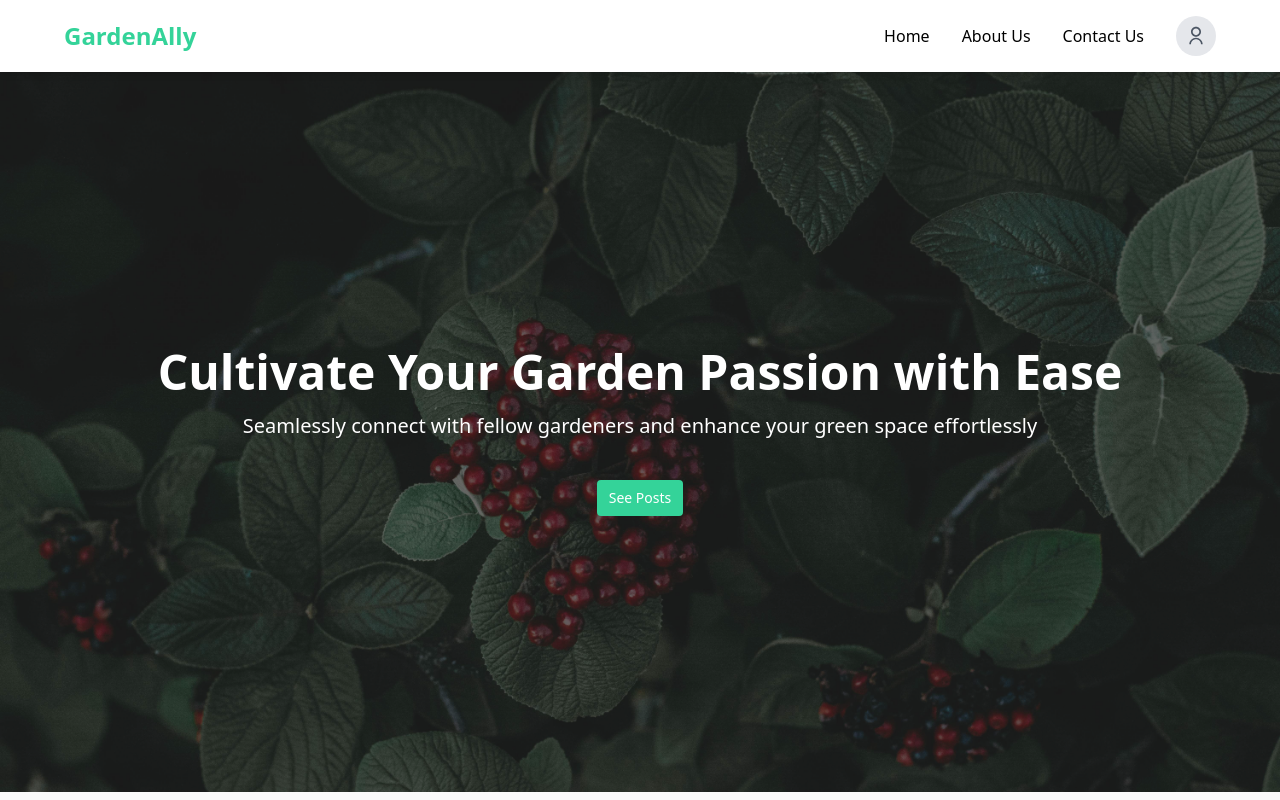
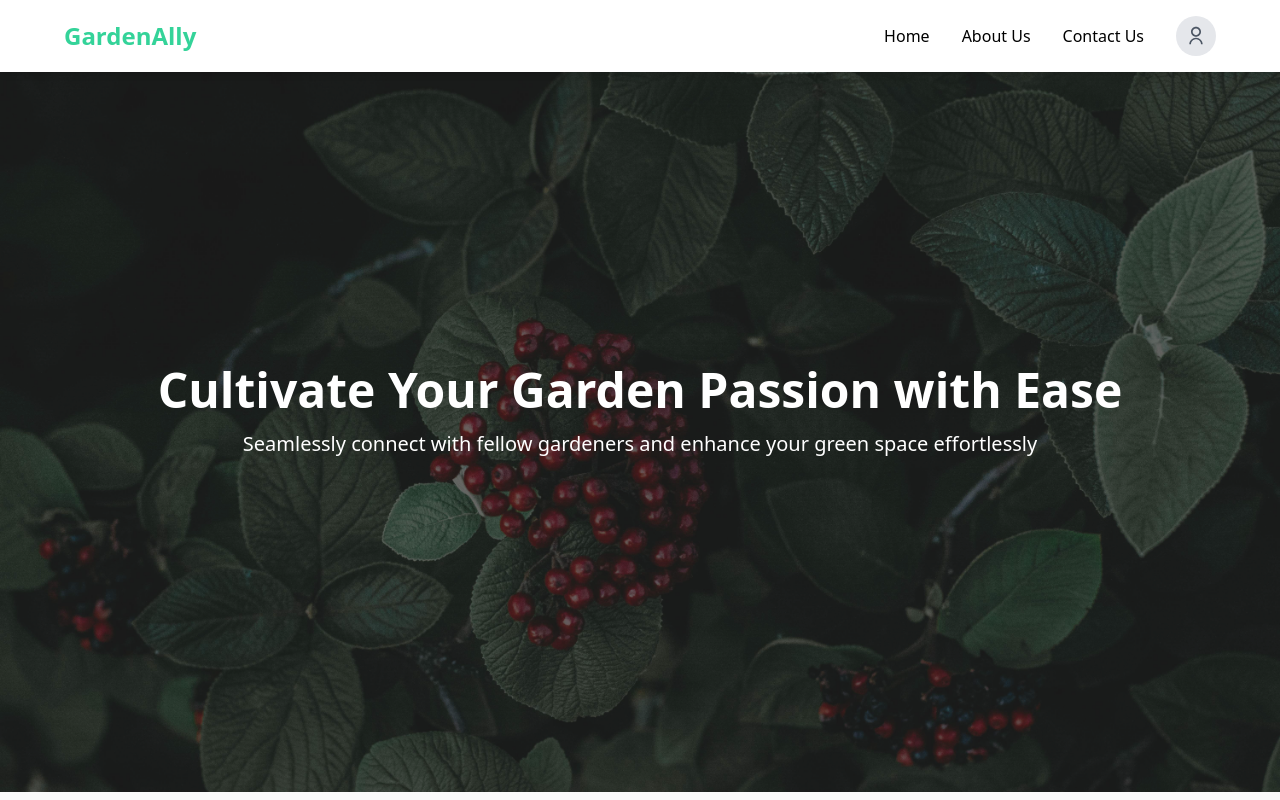
Before and after one commit to ShamimaNasrin/garden-ally-client, a Next.js app: page / in a window 1280 px wide. Shown: the top 800 px of the page. Built offline with nearby package versions, Linux system fonts and the light colour scheme; no server answers.

Commit message:
hero updated

```diff
--- a/src/components/home/heroSection/HeroSection.tsx
+++ b/src/components/home/heroSection/HeroSection.tsx
@@ -1,7 +1,7 @@
 "use client";
 import Image from "next/image";
 import bannerimg from "@/assets/images/bannerbg.jpg";
-import Link from "next/link";
+// import Link from "next/link";
 
 const HeroSection = () => {
   return (
@@ -26,13 +26,13 @@ const HeroSection = () => {
           effortlessly
         </p>
 
-        <Link href="news-feed">
+        {/* <Link href="news-feed">
           <button className="bg-emerald-400 text-white text-sm px-3 py-2 rounded transition-all duration-500 hover:bg-emerald-500 hover:pr-5">
             <span className="relative inline-block transition-all duration-500 after:content-['\00bb'] after:absolute after:opacity-0 after:top-0 after:right-[-10px] after:transition-all after:duration-500 hover:after:opacity-100 hover:after:right-[-10]">
               See Posts
             </span>
           </button>
-        </Link>
+        </Link> */}
       </div>
     </div>
   );
```
